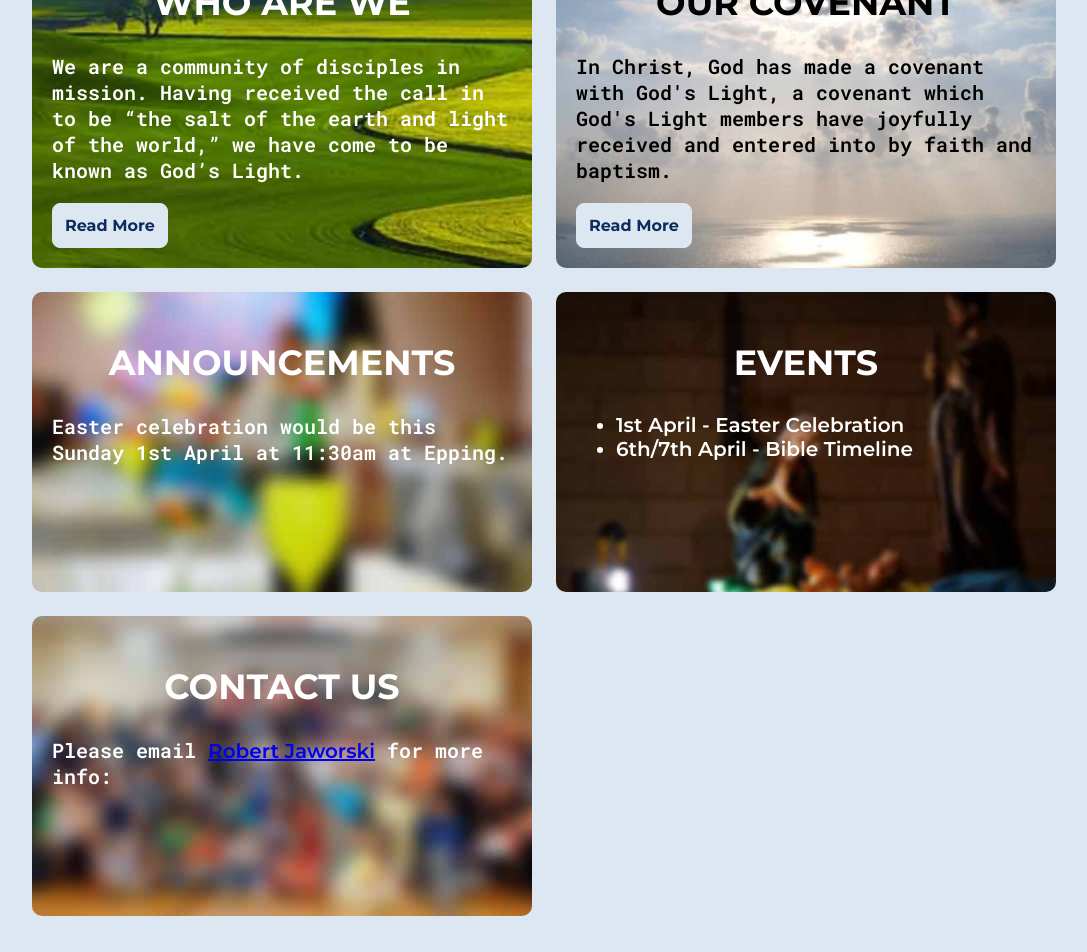
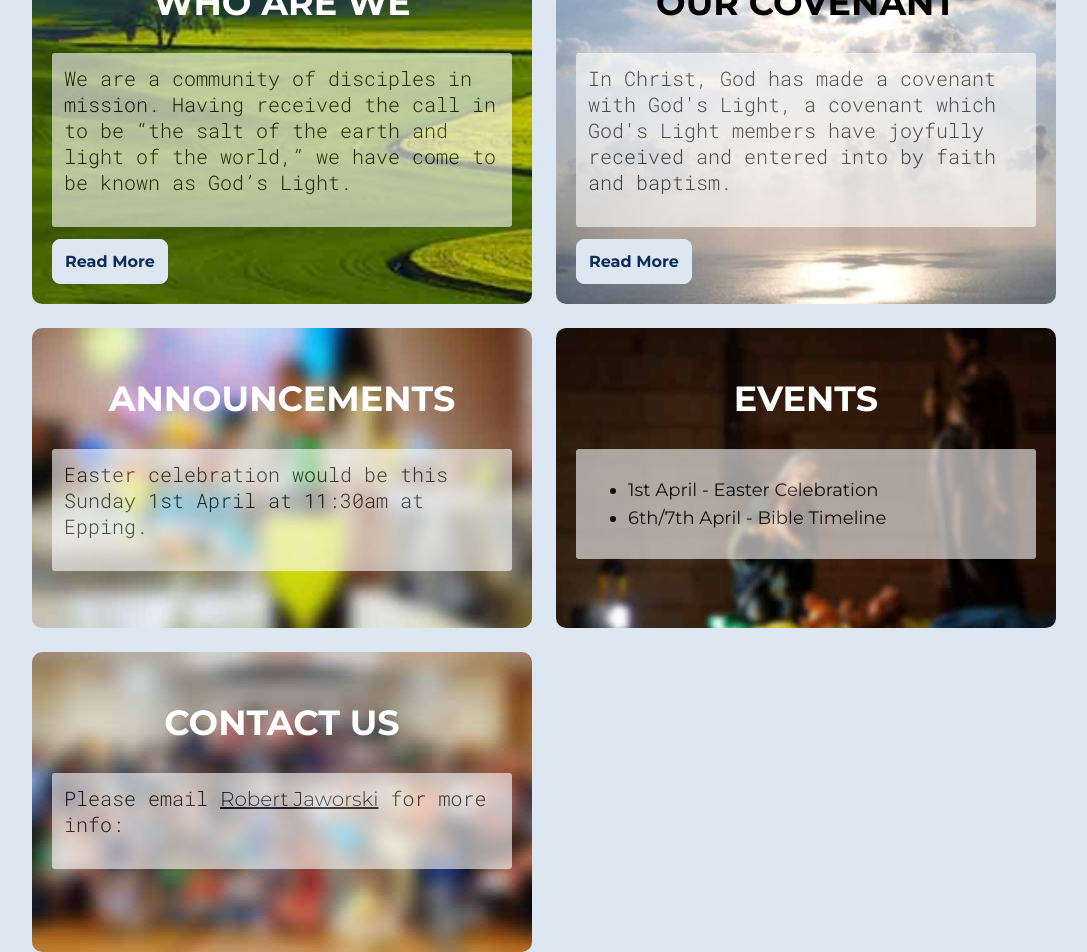
Before and after one commit to dmoralestech/gods-light, a React (Create React App) app: page / in a window 1280 px wide. Shown: the part 893-1845 px from the top of the page, without its empty margins (96-1183 px from the left). Before the commit the page ends 1809 px from the top, so only its background shows below. Built offline with nearby package versions, Linux system fonts and the light colour scheme.

Commit message:
Add text area

```diff
--- a/public/index.html
+++ b/public/index.html
@@ -12,7 +12,7 @@
     <!--<link rel="shortcut icon" href="%PUBLIC_URL%/favicon.ico">-->
     <link href="https://fonts.googleapis.com/css?family=Open+Sans" rel="stylesheet">
     <link href="https://fonts.googleapis.com/css?family=Montserrat:100,200,300,400,500,600,700,800,900" rel="stylesheet">
-    <link href="https://fonts.googleapis.com/css?family=Roboto+Mono:600,700" rel="stylesheet">
+    <link href="https://fonts.googleapis.com/css?family=Roboto+Mono:300,600,700" rel="stylesheet">
     <!--
       Notice the use of %PUBLIC_URL% in the tags above.
       It will be replaced with the URL of the `public` folder during the build.
--- a/src/App.css
+++ b/src/App.css
@@ -38,10 +38,16 @@ body {
 h1,
 p {
   margin: 0 0 1em 0;
+  color: black;
 }
 
 ul {
   text-align: left;
+}
+
+li {
+  color: black;
+  margin-bottom: 6px;
 }
 
 .wrapper {
@@ -145,7 +151,7 @@ h4 {
 
 p {
   font-size: 20px;
-  font-weight: 600;
+  font-weight: 300;
   font-family: 'Roboto Mono', monospace;
 }
 
@@ -219,19 +225,6 @@ p {
   color: #FFFFFF;
 }
 
-.text-block {
-  position: absolute;
-  left: 2%;
-  top: 35%;
-  background-color: white;
-  right: 2%;
-  bottom: 2%;
-  border-radius: 20px;
-  opacity: 0.7;
-  color: black;
-  padding: 10px;
-}
-
 @media screen and (max-width: 420px) {
   h1 {
     font-size: 25px;
@@ -272,3 +265,19 @@ p {
     margin: 0;
   }
 }
+
+.edge-title-area {
+  opacity: 0.6;
+  background-color: white;
+  /*background-color: #DCE7F2;*/
+  padding: 12px;
+  border-radius: 3px;
+  margin-bottom: 12px;
+  color: white;
+}
+
+.edge-title {
+  opacity: 2;
+  font-weight:300;
+  color: black;
+}
--- a/src/App.js
+++ b/src/App.js
@@ -17,20 +17,20 @@ class App extends Component {
         <div className="wrapper">
           <header className="panel1">
             <h2>WHO ARE WE</h2>
-            <div className="">
-              <p>
+            <div className="edge-title-area">
+              <p className="edge-title">
                 We are a community of disciples in mission. Having received the call in to be “the salt of the earth and
                 light of the world,” we have come to be known
                 as God’s Light.
               </p>
-
+            </div>
             <button
               type="button"
               className="btn"
             >
               Read More
             </button>
-            </div>
+
             {/*<p>*/}
             {/*Having received the call in to be “the salt of the earth and light of the world,” we have come to be known*/}
             {/*as God’s Light. Symbolised by the “bridge” that has become an icon for Sydney, God’s Light sees itself as*/}
@@ -46,9 +46,11 @@ class App extends Component {
           </header>
 
           <header className="panel2"><h2>Our Covenant</h2>
-
-            <p>In Christ, God has made a covenant with God's Light, a covenant which God's Light members have joyfully
+            <div className="edge-title-area">
+              <p className="edge-title">In Christ, God has made a covenant with God's Light, a covenant which God's
+                Light members have joyfully
                 received and entered into by faith and baptism. </p>
+            </div>
 
             <button
               type="button"
@@ -80,23 +82,31 @@ class App extends Component {
             {/*</ul>*/}
           </header>
 
-          <header className="panel3"><h2> Announcements</h2>
-            <p>
+          <header className="panel3">
+            <h2> Announcements</h2>
+            <div className="edge-title-area">
+              <p className="edge-title">
                 Easter celebration would be this Sunday 1st April at 11:30am at Epping.
               </p>
+            </div>
           </header>
-          <header className="panel4"><h2> Events </h2>
-            <p>
+          <header className="panel4">
+            <h2> Events </h2>
+            <div className="edge-title-area">
                 <ul>
                   <li>1st April - Easter Celebration</li>
                   <li>6th/7th April - Bible Timeline</li>
                 </ul>
+            </div>
+          </header>
+          <header className="panel5">
+            <h2> Contact Us </h2>
+            <div className="edge-title-area">
+            <p className="edge-title">
+              Please email <a href="mailto:jawo@ginebra.com?Subject=Ginebra" style={{color: 'black'}}>Robert
+              Jaworski</a> for more info:
             </p>
-          </header>
-          <header className="panel5"><h2> Contact Us </h2>
-            <p>
-              Please email <a href="mailto:jawo@ginebra.com?Subject=Ginebra">Robert Jaworski</a> for more info:
-            </p>
+              </div>
           </header>
 
 
```
Also changed, not shown: src/Card.css (added, +21 -0 lines), src/Card.js (added, +26 -0 lines), 6 other files (tests, documents, lock files or other folders). Lines whose indentation alone changed are shown as unchanged.
